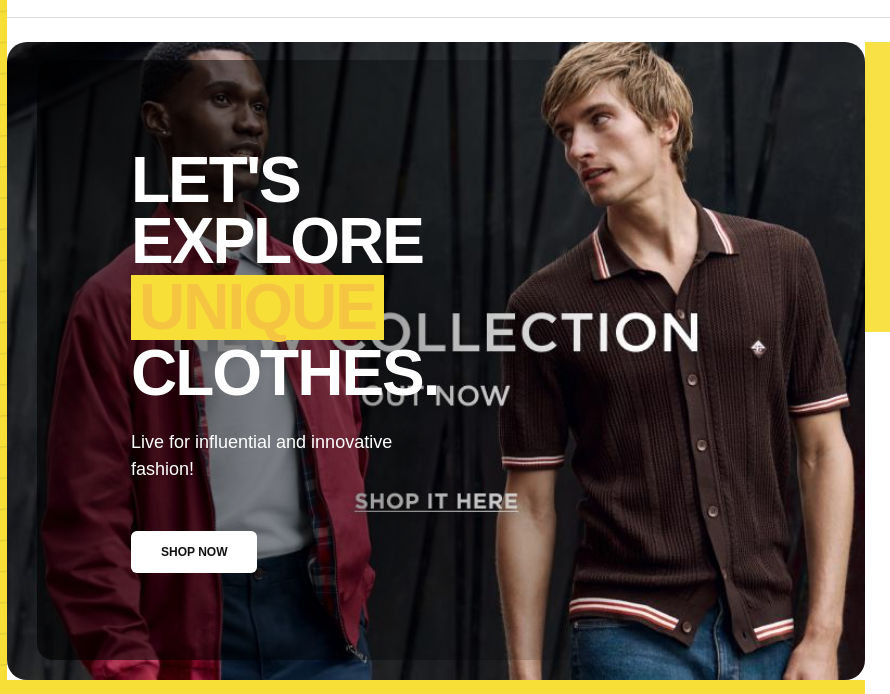
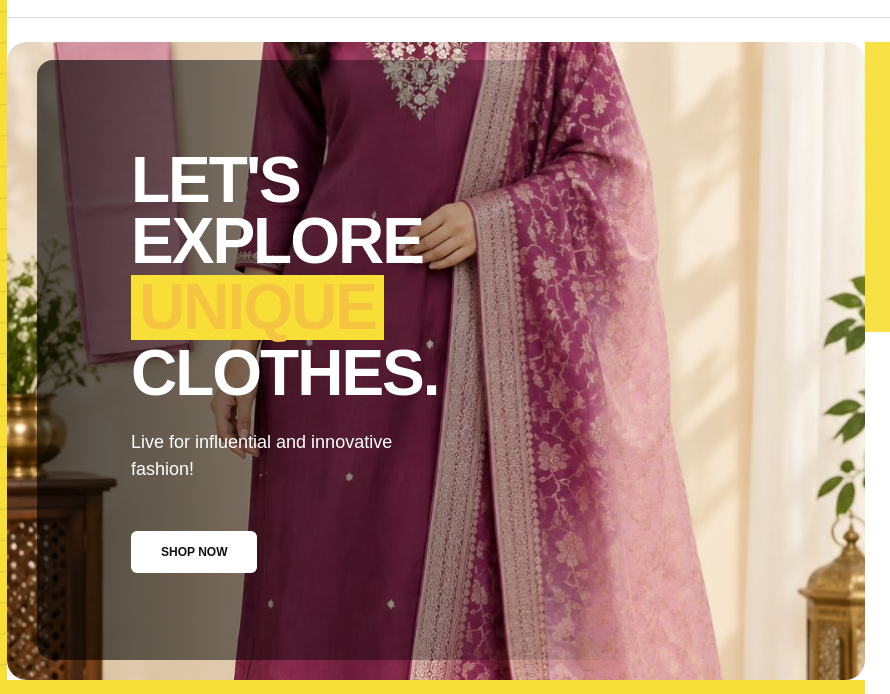
Before and after one commit to JaisonArumugamAI/IDFashions-Source, a plain HTML site: page index.html in a window 1280 px wide. Shown: the part 80-774 px from the top of the page, 0-890 px from the left. Drawn offline with Linux system fonts and the light colour scheme.

Commit message:
Add files via upload

```diff
--- a/styles/style.css
+++ b/styles/style.css
@@ -813,7 +813,7 @@
 .hero {
     min-height: 600px;
     width: 100%;
-    background-image: url("../images/img2.jpg");
+    background-image: url("../images/img11.jpeg");
     background-size: cover;
     background-position: center;
     background-repeat: no-repeat;
```
